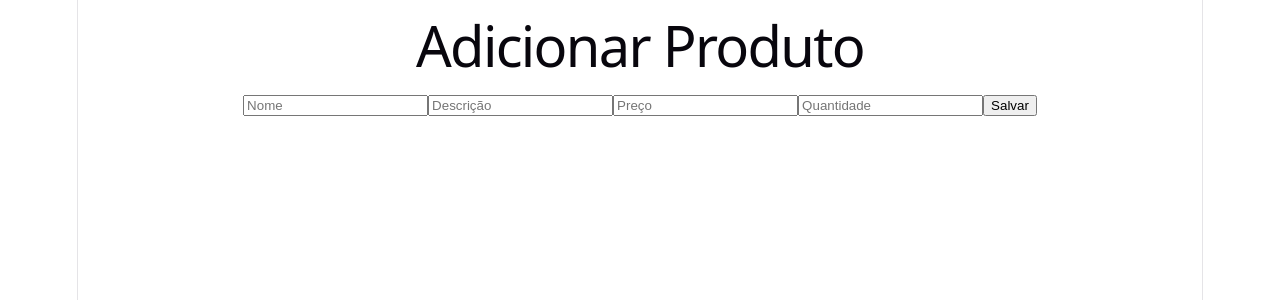
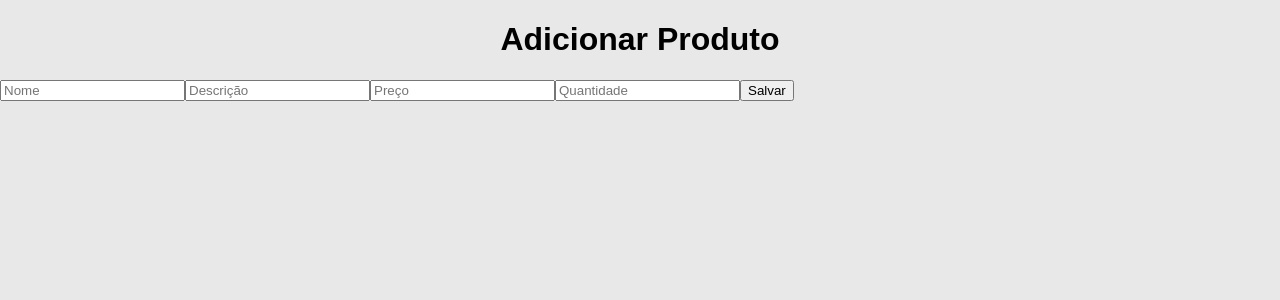
Before and after one commit to GeovannaMenezess/inventory-management, a React (Vite) app in the folder frontend/: page /adicionar in a window 1280 px wide. Shown: the top 300 px of the page. Built offline with nearby package versions, Linux system fonts and the light colour scheme.

Commit message:
CSS da tela de listagem finalizado

```diff
--- a/frontend/index.html
+++ b/frontend/index.html
@@ -3,6 +3,7 @@
   <head>
     <meta charset="UTF-8" />
     <link rel="icon" type="image/svg+xml" href="/favicon.svg" />
+    <link rel="stylesheet" href="https://cdnjs.cloudflare.com/ajax/libs/font-awesome/6.5.0/css/all.min.css">
     <meta name="viewport" content="width=device-width, initial-scale=1.0" />
     <title>frontend</title>
   </head>
--- a/frontend/src/App.css
+++ /dev/null
@@ -1,188 +0,0 @@
-.counter {
-  font-size: 16px;
-  padding: 5px 10px;
-  border-radius: 5px;
-  color: var(--accent);
-  background: var(--accent-bg);
-  border: 2px solid transparent;
-  transition: border-color 0.3s;
-  margin-bottom: 24px;
-
-  &:hover {
-    border-color: var(--accent-border);
-  }
-  &:focus-visible {
-    outline: 2px solid var(--accent);
-    outline-offset: 2px;
-  }
-}
-
-.hero {
-  position: relative;
-
-  .base,
-  .framework,
-  .vite {
-    inset-inline: 0;
-    margin: 0 auto;
-  }
-
-  .base {
-    width: 170px;
-    position: relative;
-    z-index: 0;
-  }
-
-  .framework,
-  .vite {
-    position: absolute;
-  }
-
-  .framework {
-    z-index: 1;
-    top: 34px;
-    height: 28px;
-    transform: perspective(2000px) rotateZ(300deg) rotateX(44deg) rotateY(39deg)
-      scale(1.4);
-  }
-
-  .vite {
-    z-index: 0;
-    top: 107px;
-    height: 26px;
-    width: auto;
-    transform: perspective(2000px) rotateZ(300deg) rotateX(40deg) rotateY(39deg)
-      scale(0.8);
-  }
-}
-
-#center {
-  display: flex;
-  flex-direction: column;
-  gap: 25px;
-  place-content: center;
-  place-items: center;
-  flex-grow: 1;
-
-  @media (max-width: 1024px) {
-    padding: 32px 20px 24px;
-    gap: 18px;
-  }
-}
-
-#next-steps {
-  display: flex;
-  border-top: 1px solid var(--border);
-  text-align: left;
-
-  & > div {
-    flex: 1 1 0;
-    padding: 32px;
-    @media (max-width: 1024px) {
-      padding: 24px 20px;
-    }
-  }
-
-  .icon {
-    margin-bottom: 16px;
-    width: 22px;
-    height: 22px;
-  }
-
-  @media (max-width: 1024px) {
-    flex-direction: column;
-    text-align: center;
-  }
-}
-
-#docs {
-  border-right: 1px solid var(--border);
-
-  @media (max-width: 1024px) {
-    border-right: none;
-    border-bottom: 1px solid var(--border);
-  }
-}
-
-#next-steps ul {
-  list-style: none;
-  padding: 0;
-  display: flex;
-  gap: 8px;
-  margin: 32px 0 0;
-
-  .logo {
-    height: 18px;
-  }
-
-  a {
-    color: var(--text-h);
-    font-size: 16px;
-    border-radius: 6px;
-    background: var(--social-bg);
-    display: flex;
-    padding: 6px 12px;
-    align-items: center;
-    gap: 8px;
-    text-decoration: none;
-    transition: box-shadow 0.3s;
-
-    &:hover {
-      box-shadow: var(--shadow);
-    }
-    .button-icon {
-      height: 18px;
-      width: 18px;
-    }
-  }
-
-  @media (max-width: 1024px) {
-    margin-top: 20px;
-    flex-wrap: wrap;
-    justify-content: center;
-
-    li {
-      flex: 1 1 calc(50% - 8px);
-    }
-
-    a {
-      width: 100%;
-      justify-content: center;
-      box-sizing: border-box;
-    }
-  }
-}
-
-#spacer {
-  height: 88px;
-  border-top: 1px solid var(--border);
-  @media (max-width: 1024px) {
-    height: 48px;
-  }
-}
-
-.ticks {
-  position: relative;
-  width: 100%;
-
-  &::before,
-  &::after {
-    content: '';
-    position: absolute;
-    top: -4.5px;
-    border: 5px solid transparent;
-  }
-
-  &::before {
-    left: 0;
-    border-left-color: var(--border);
-  }
-  &::after {
-    right: 0;
-    border-right-color: var(--border);
-  }
-}
-
-h1 {
-  color: blueviolet;
-}
--- a/frontend/src/index.css
+++ b/frontend/src/index.css
@@ -1,111 +1,141 @@
-:root {
-  --text: #6b6375;
-  --text-h: #08060d;
-  --bg: #fff;
-  --border: #e5e4e7;
-  --code-bg: #f4f3ec;
-  --accent: #aa3bff;
-  --accent-bg: rgba(170, 59, 255, 0.1);
-  --accent-border: rgba(170, 59, 255, 0.5);
-  --social-bg: rgba(244, 243, 236, 0.5);
-  --shadow:
-    rgba(0, 0, 0, 0.1) 0 10px 15px -3px, rgba(0, 0, 0, 0.05) 0 4px 6px -2px;
 
-  --sans: system-ui, 'Segoe UI', Roboto, sans-serif;
-  --heading: system-ui, 'Segoe UI', Roboto, sans-serif;
-  --mono: ui-monospace, Consolas, monospace;
+body{
+  margin: 0;
+  background-color: #e8e8e8;
+  font-family: sans-serif;
 
-  font: 18px/145% var(--sans);
-  letter-spacing: 0.18px;
-  color-scheme: light dark;
-  color: var(--text);
-  background: var(--bg);
-  font-synthesis: none;
-  text-rendering: optimizeLegibility;
-  -webkit-font-smoothing: antialiased;
-  -moz-osx-font-smoothing: grayscale;
-
-  @media (max-width: 1024px) {
-    font-size: 16px;
-  }
 }
 
-@media (prefers-color-scheme: dark) {
-  :root {
-    --text: #9ca3af;
-    --text-h: #f3f4f6;
-    --bg: #16171d;
-    --border: #2e303a;
-    --code-bg: #1f2028;
-    --accent: #c084fc;
-    --accent-bg: rgba(192, 132, 252, 0.15);
-    --accent-border: rgba(192, 132, 252, 0.5);
-    --social-bg: rgba(47, 48, 58, 0.5);
-    --shadow:
-      rgba(0, 0, 0, 0.4) 0 10px 15px -3px, rgba(0, 0, 0, 0.25) 0 4px 6px -2px;
-  }
+.container{
+  margin:  40px auto;
 
-  #social .button-icon {
-    filter: invert(1) brightness(2);
-  }
+  background-color: #b0b8d8;
+  width: 80%;
+  height: 80%;
+  padding: 50px;
+  border-radius: 12px;
 }
 
-#root {
-  width: 1126px;
-  max-width: 100%;
+.inputContainer {
+  align-items: center;
+  position: relative;
+  width: 95%;
   margin: 0 auto;
-  text-align: center;
-  border-inline: 1px solid var(--border);
-  min-height: 100svh;
-  display: flex;
-  flex-direction: column;
-  box-sizing: border-box;
 }
 
-body {
-  margin: 0;
+.icone-lupa {
+  position: absolute;
+  left: 10px;
+  top: 50%;
+  transform: translateY(-50%);
+  color: gray;
 }
 
-h1,
-h2 {
-  font-family: var(--heading);
-  font-weight: 500;
-  color: var(--text-h);
+.buscarProdutos{
+  margin:  20px auto;
+  background-color: #b0b8d8;
+  width: 50%;
+  height: 20px;
+  padding: 20px;
+  display: flex;
+  align-items: center;
+  flex: 1;
+  border-radius: 12px;
 }
 
-h1 {
-  font-size: 56px;
-  letter-spacing: -1.68px;
-  margin: 32px 0;
-  @media (max-width: 1024px) {
-    font-size: 36px;
-    margin: 20px 0;
-  }
-}
-h2 {
-  font-size: 24px;
-  line-height: 118%;
-  letter-spacing: -0.24px;
-  margin: 0 0 8px;
-  @media (max-width: 1024px) {
-    font-size: 20px;
-  }
-}
-p {
-  margin: 0;
+.campoDeBusca{
+  display: block;
+  margin: 0 auto;
+  background-color: #ffffff;
+  width: 100%;
+  height: 10px;
+  padding: 10px;
+  box-sizing: border-box;
+  padding-left: 35px;
+  border-radius: 12px;
 }
 
-code,
-.counter {
-  font-family: var(--mono);
-  display: inline-flex;
-  border-radius: 4px;
-  color: var(--text-h);
+table{
+  width: 100%;
+  text-align: center;
+  border-collapse: separate;
+  border-spacing: 0 8px;
 }
 
-code {
-  font-size: 15px;
-  line-height: 135%;
-  padding: 4px 8px;
-  background: var(--code-bg);
+table tr{
+  background-color: #e8e8e8;
+  margin-bottom: 10px;
+  border-spacing: 10px;
+  border-radius: 8px;
+
 }
+
+table td{
+  padding: 7px;
+}
+
+table th{
+  padding: 7px;
+  width: 5px;
+}
+
+table td:first-child {
+  border-radius: 8px 0 0 8px;
+}
+
+table td:last-child {
+  border-radius: 0 8px 8px 0;
+}
+
+table thead tr th:first-child {
+  border-radius: 8px 0 0 8px;
+}
+
+table thead tr th:last-child {
+  border-radius: 0 8px 8px 0;
+}
+
+h1{
+  text-align: center;
+}
+
+.botaoAdicionar {
+  border-radius: 50%;
+  width: 40px;
+  height: 40px;
+  background-color: rgb(110, 216, 110);
+  border: none;
+  cursor: pointer;
+  color: white;
+  font-size: 50px;
+  display: flex;
+  align-items: center;
+  justify-content: center;
+}
+
+.botaoEditar{
+  background-color: rgb(110, 216, 110);
+  border: none;
+  cursor: pointer;
+  border-radius: 0;
+  width: 20px;
+  height: 20px;
+  color: white;
+  display: flex;
+  align-items: center;
+  justify-content: center;
+}
+
+.botaoExcluir{
+  background-color: rgb(184, 21, 21);
+  border: none;
+  cursor: pointer;
+  width: 20px;
+  height: 20px;
+  margin-left: 5px;
+  align-items: center;
+  color: white;
+  display: flex;
+  align-items: center;
+  justify-content: center;
+}
--- a/frontend/src/pages/ProductList.tsx
+++ b/frontend/src/pages/ProductList.tsx
@@ -28,15 +28,18 @@ function ProductList() {
   return (
     <div>
       <h1>Inventário</h1>
-      <div>
-        <button onClick={() => navigate('/adicionar')}>Adicionar</button>
-      </div>
-      <input
+      <div className='buscarProdutos'>
+      <div className='inputContainer'>
+      <i className="fa-solid fa-magnifying-glass icone-lupa"></i>
+      <input className='campoDeBusca'
        type="text"
        placeholder= "Buscar Produtos"
        value={search}
        onChange={(e) => setSearch(e.target.value)}
        />
+       </div>
+       </div>
+       <div className='container'>
       <table>
         <thead>
           <tr>
@@ -44,10 +47,10 @@ function ProductList() {
             <th>Descrição</th>
             <th>Preço</th>
             <th>Quantidade</th>
-            <th></th>
+            <th><button className='botaoAdicionar' onClick={() => navigate('/adicionar')}>+</button></th>
           </tr>
         </thead>
-        <tbody>
+        <tbody className='table'>
           {products
           .filter((product: any) =>
             product.name.toLowerCase().includes(search.toLowerCase())
@@ -59,14 +62,21 @@ function ProductList() {
               <td>{product.price}</td>
               <td>{product.stock_quantity}</td>
               <td>
-                <button onClick={() => navigate(`/editar/${product.id}`)}>Editar</button>
-                <button onClick={() => deleteProduct(product.id)}>Excluir</button>
+                <div style={{display: 'flex', gap: '5px', justifyContent: 'center'}}>
+                <button className='botaoEditar' onClick={() => navigate(`/editar/${product.id}`)}>
+                  <i className="fa-solid fa-pen"></i>
+                </button>
+
+                <button className='botaoExcluir' onClick={() => deleteProduct(product.id)}>
+                  <i className="fa-solid fa-trash"></i>
+                </button>
+                </div>
               </td>
             </tr>
           ))}
         </tbody>
       </table>
-
+      </div>
     </div>
   )
 }
```
